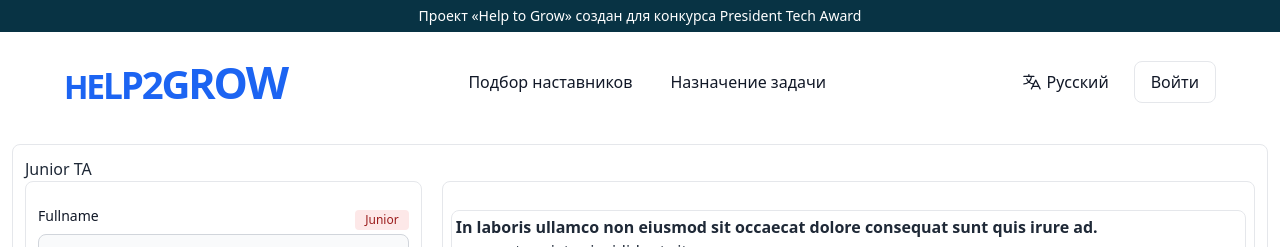
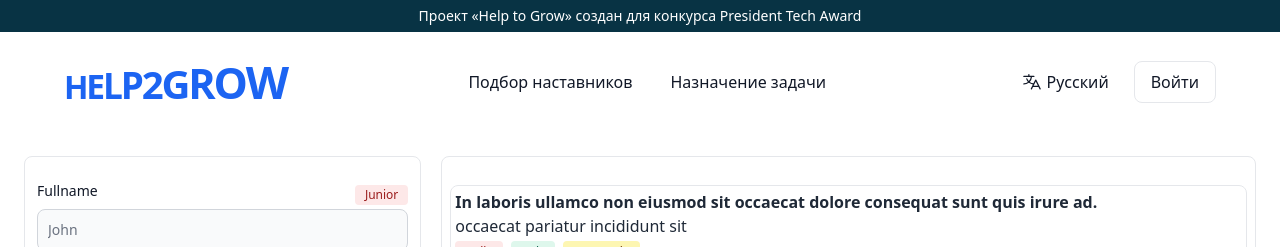
Before and after one commit to IT-Forelead/help2grow_FE, a Vue app: page /task-assignment in a window 1280 px wide. Shown: the top 247 px of the page. Built offline with nearby package versions, Linux system fonts and the light colour scheme.

Commit message:
small change

```diff
--- a/src/pages/TaskAssignment.vue
+++ b/src/pages/TaskAssignment.vue
@@ -21,8 +21,7 @@ const lorem = new LoremIpsum({
 
 </script>
 <template>
-  <div class="p-3 m-3 border rounded-lg">
-    <h1>Junior TA</h1>
+  <div class="p-3 m-3">
     <div class="grid grid-cols-3 gap-5">
       <div class="p-3 border rounded-lg">
         <JuniorTACard :mode="'assign'" />
```
